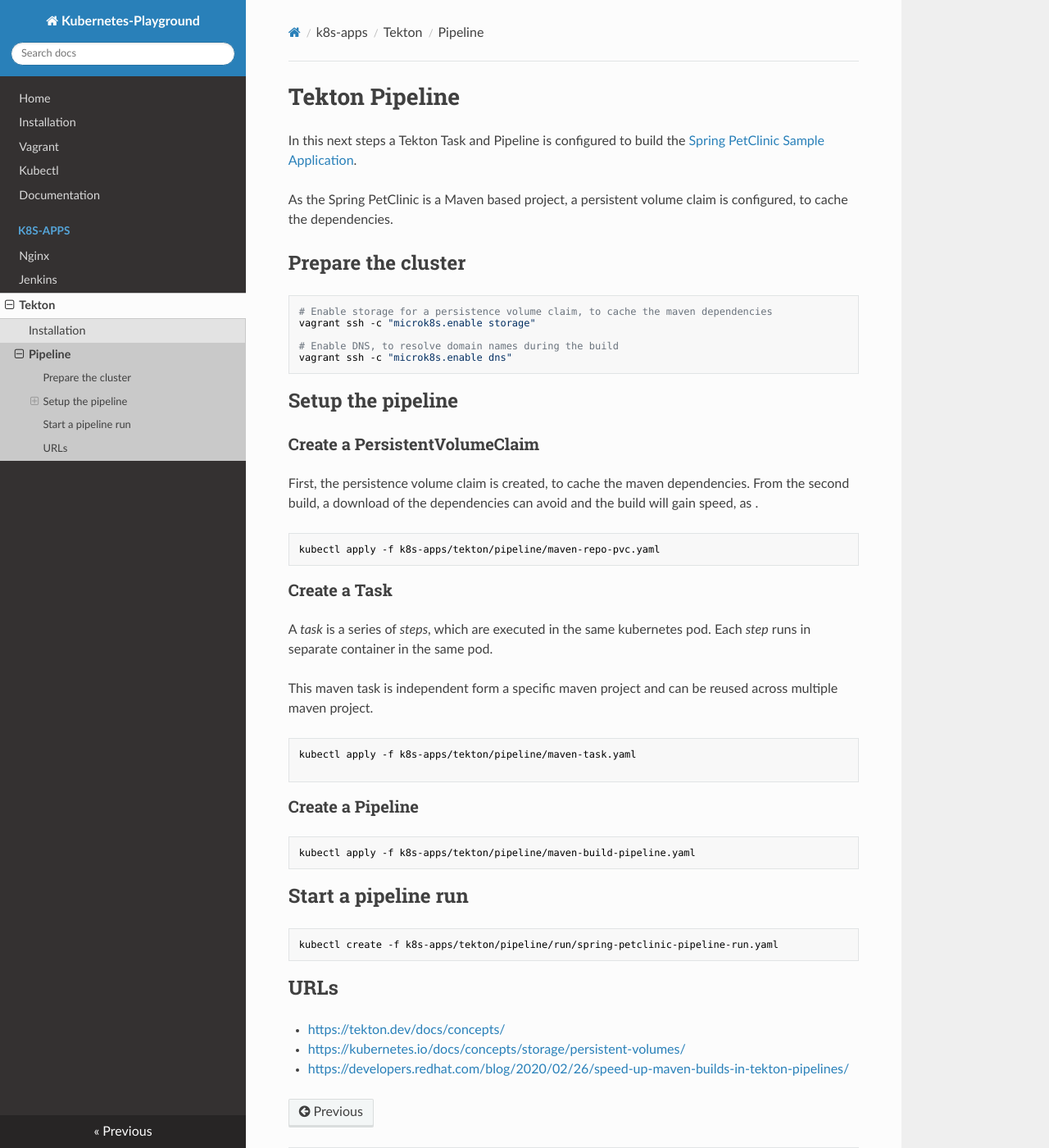
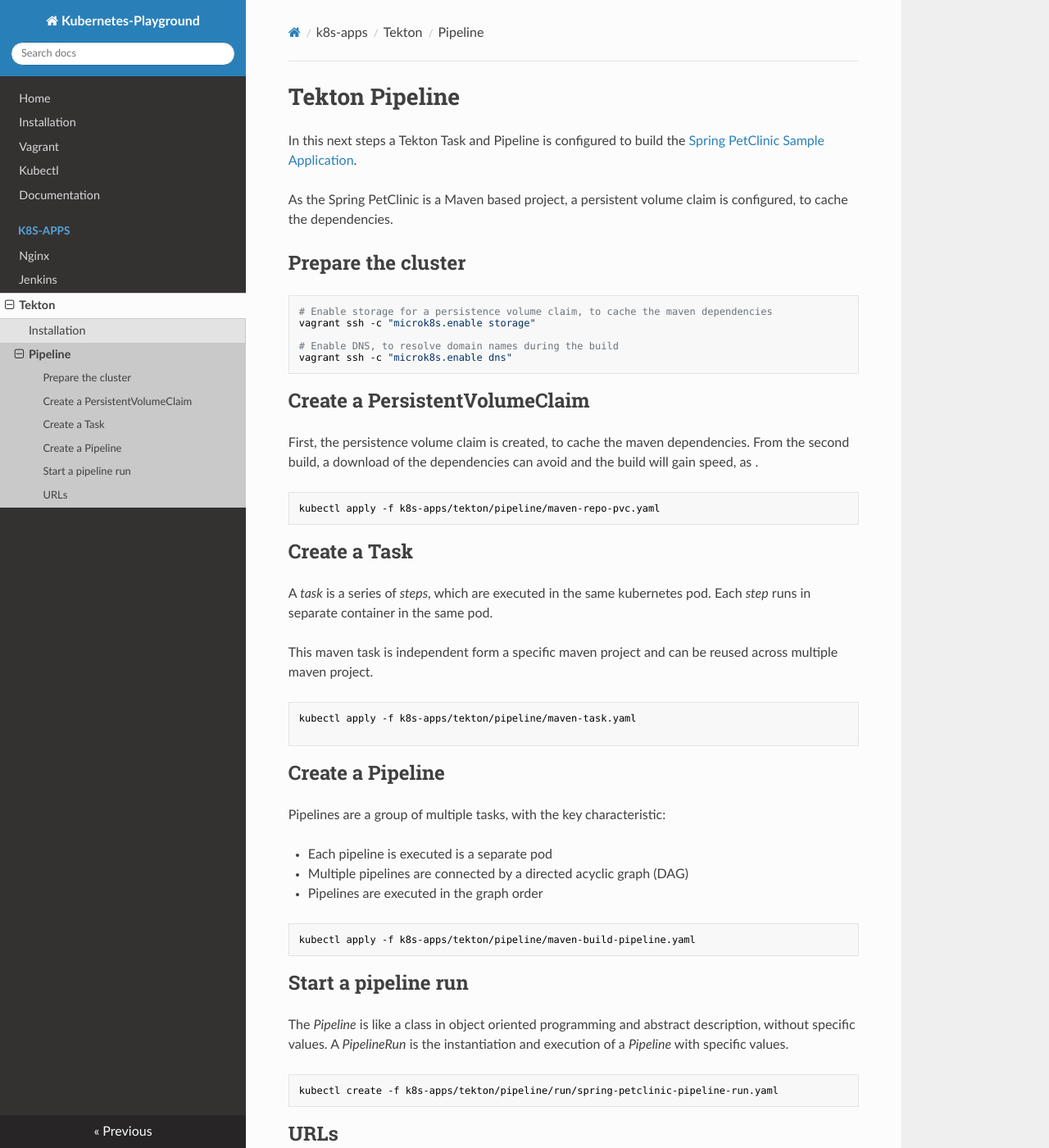
Before and after one commit to zonedbit/kubernetes-playground, an MkDocs documentation site: the page built from docs/k8s-apps/tekton/tekton-pipeline.md, in a window 1280 px wide and 1400 px high. Shown: the whole window at 82% size. Built offline with MkDocs 1.6.1, drawn with Linux system fonts in a browser that asks for light colours; nearby versions of some CDN libraries.

Commit message:
feature/tektonPipline

````diff
--- a/docs/k8s-apps/tekton/tekton-pipeline.md
+++ b/docs/k8s-apps/tekton/tekton-pipeline.md
@@ -16,9 +16,7 @@
 vagrant ssh -c "microk8s.enable dns"
 ```
 
-## Setup the pipeline
-
-### Create a PersistentVolumeClaim
+## Create a PersistentVolumeClaim
 
 First, the persistence volume claim is created, to cache the maven
 dependencies. From the second build, a download of the dependencies can avoid
@@ -28,7 +26,7 @@
 kubectl apply -f k8s-apps/tekton/pipeline/maven-repo-pvc.yaml
 ```
 
-### Create a Task
+## Create a Task
 
 A *task* is a series of *steps*, which are executed in the same kubernetes pod.
 Each *step* runs in separate container in the same pod.
@@ -41,7 +39,13 @@
 
 ```
 
-### Create a Pipeline
+## Create a Pipeline
+
+Pipelines are a group of multiple tasks, with the key characteristic:
+
+* Each pipeline is executed is a separate pod
+* Multiple pipelines are connected by a directed acyclic graph (DAG)
+* Pipelines are executed in the graph order
 
 ```bash
 kubectl apply -f k8s-apps/tekton/pipeline/maven-build-pipeline.yaml
@@ -49,12 +53,15 @@
 
 ## Start a pipeline run
 
+The *Pipeline* is like a class in object oriented programming and abstract description, without specific values.
+A *PipelineRun* is the instantiation and execution of a *Pipeline* with specific values.
+
 ```bash
 kubectl create -f k8s-apps/tekton/pipeline/run/spring-petclinic-pipeline-run.yaml
 ```
 
 ## URLs
 
-- <https://tekton.dev/docs/concepts/>
-- <https://kubernetes.io/docs/concepts/storage/persistent-volumes/>
-- <https://developers.redhat.com/blog/2020/02/26/speed-up-maven-builds-in-tekton-pipelines/>
+* <https://tekton.dev/docs/concepts/>
+* <https://kubernetes.io/docs/concepts/storage/persistent-volumes/>
+* <https://developers.redhat.com/blog/2020/02/26/speed-up-maven-builds-in-tekton-pipelines/>
````
